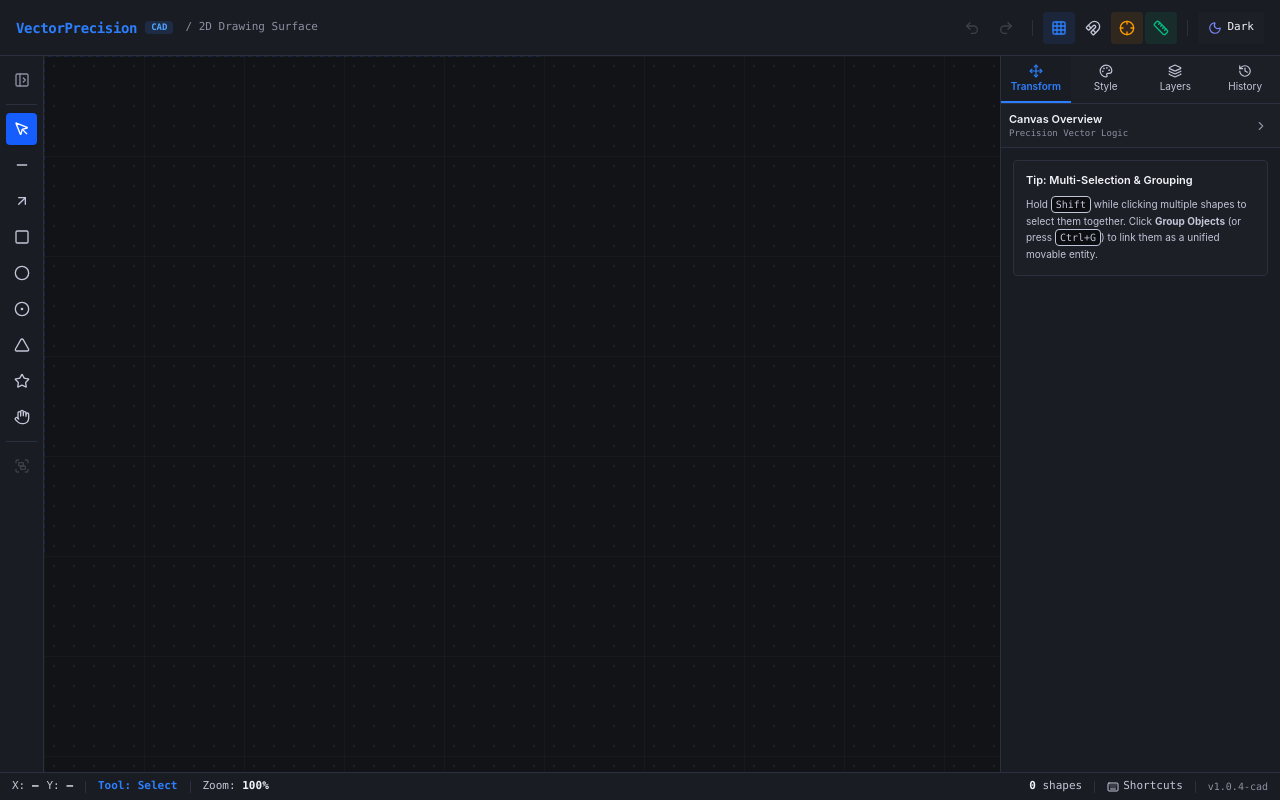
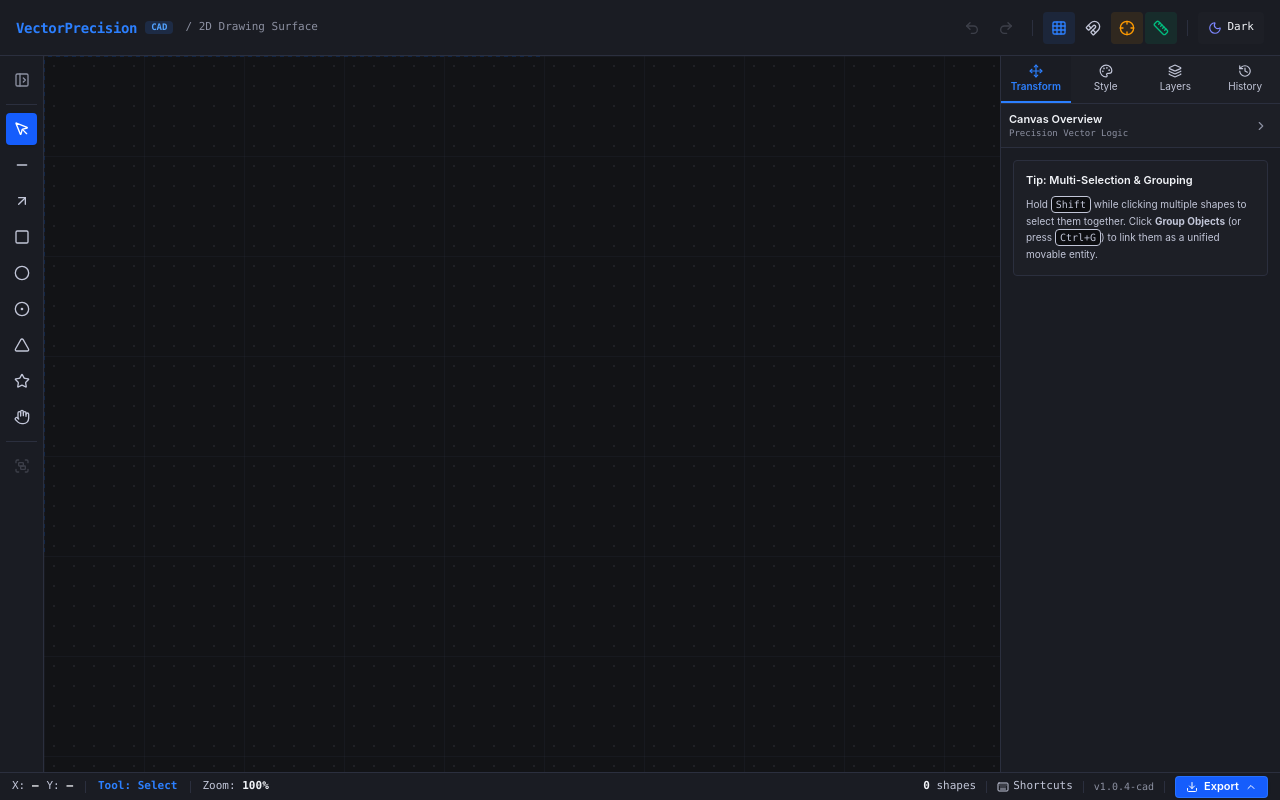
Before and after one commit to lakshya4568/2D-Canvas, a Next.js app: page / in a window 1280 px wide. Built offline with nearby package versions, Linux system fonts and the light colour scheme.

Commit message:
fix(ui): embed export button directly inside the right side of the footer status bar

```diff
--- a/features/canvas/DrawingApp.tsx
+++ b/features/canvas/DrawingApp.tsx
@@ -64,11 +64,6 @@ export function DrawingApp() {
         {/* Primary Interactive SVG Canvas */}
         <main className="flex-1 h-full relative overflow-hidden bg-[var(--bg-canvas)]">
           <DrawingCanvas onCursorChange={setCursorPos} />
-
-          {/* Floating Export Button in Bottom Right Corner */}
-          <div className="absolute bottom-4 right-4 z-30">
-            <ExportMenu direction="up" onNotification={addNotification} />
-          </div>
         </main>
 
         {/* Right Docked Property Inspector (Width 280px) */}
@@ -79,6 +74,7 @@ export function DrawingApp() {
       <StatusBar
         cursorPos={cursorPos}
         onOpenShortcuts={() => setIsShortcutsOpen(true)}
+        onNotification={addNotification}
       />
 
       {/* Shortcuts Modal */}
--- a/features/statusbar/StatusBar.tsx
+++ b/features/statusbar/StatusBar.tsx
@@ -3,14 +3,16 @@
 import React from "react";
 import { Point } from "@/lib/geometry/types";
 import { useDrawing } from "@/lib/state/drawingContext";
-import { Keyboard, BookOpen } from "lucide-react";
+import { Keyboard } from "lucide-react";
+import { ExportMenu } from "../toolbar/ExportMenu";
 
 interface StatusBarProps {
   cursorPos: Point | null;
   onOpenShortcuts: () => void;
+  onNotification?: (msg: { text: string; type: "success" | "error" }) => void;
 }
 
-export function StatusBar({ cursorPos, onOpenShortcuts }: StatusBarProps) {
+export function StatusBar({ cursorPos, onOpenShortcuts, onNotification }: StatusBarProps) {
   const { state } = useDrawing();
 
   const formattedX = cursorPos ? Math.round(cursorPos.x) : "—";
@@ -40,8 +42,8 @@ export function StatusBar({ cursorPos, onOpenShortcuts }: StatusBarProps) {
         </span>
       </div>
 
-      {/* Right status */}
-      <div className="flex items-center gap-3">
+      {/* Right status & Export in footer */}
+      <div className="flex items-center gap-2.5">
         <span>
           <b className="text-[var(--fg-primary)]">{state.shapes.length}</b> shapes
           {groupCount > 0 && <span className="text-blue-400 font-bold ml-1">({groupCount} groups)</span>}
@@ -51,7 +53,7 @@ export function StatusBar({ cursorPos, onOpenShortcuts }: StatusBarProps) {
 
         <button
           onClick={onOpenShortcuts}
-          className="flex items-center gap-1 hover:text-[var(--fg-primary)] cursor-pointer"
+          className="flex items-center gap-1 hover:text-[var(--fg-primary)] cursor-pointer transition-colors"
         >
           <Keyboard className="w-3 h-3" />
           <span>Shortcuts</span>
@@ -60,6 +62,11 @@ export function StatusBar({ cursorPos, onOpenShortcuts }: StatusBarProps) {
         <div className="w-[1px] h-3 bg-[var(--border-subtle)]" />
 
         <span className="text-[10px] text-[var(--fg-muted)]">v1.0.4-cad</span>
+
+        <div className="w-[1px] h-3 bg-[var(--border-subtle)]" />
+
+        {/* Embedded Footer Export Button */}
+        <ExportMenu direction="up" onNotification={onNotification} />
       </div>
     </footer>
   );
--- a/features/toolbar/ExportMenu.tsx
+++ b/features/toolbar/ExportMenu.tsx
@@ -126,16 +126,16 @@ export function ExportMenu({ direction = "up", onNotification }: ExportMenuProps
       <div className="flex items-center">
         <button
           onClick={() => setIsOpen(!isOpen)}
-          className="h-9 px-3.5 flex items-center gap-2 bg-blue-600 hover:bg-blue-500 active:scale-95 text-white rounded-lg text-xs font-semibold shadow-lg transition-all cursor-pointer border border-blue-400/30"
+          className="h-[22px] px-2.5 flex items-center gap-1.5 bg-blue-600 hover:bg-blue-500 active:scale-95 text-white rounded text-[11px] font-semibold font-sans shadow-sm transition-all cursor-pointer border border-blue-400/30"
           aria-expanded={isOpen}
           title="Export / Import Drawing"
         >
-          <Download className="w-4 h-4" />
+          <Download className="w-3 h-3" />
           <span>Export</span>
           {direction === "up" ? (
-            <ChevronUp className={`w-3.5 h-3.5 transition-transform ${isOpen ? "rotate-180" : ""}`} />
+            <ChevronUp className={`w-3 h-3 transition-transform ${isOpen ? "rotate-180" : ""}`} />
           ) : (
-            <ChevronDown className={`w-3.5 h-3.5 transition-transform ${isOpen ? "rotate-180" : ""}`} />
+            <ChevronDown className={`w-3 h-3 transition-transform ${isOpen ? "rotate-180" : ""}`} />
           )}
         </button>
       </div>
```
